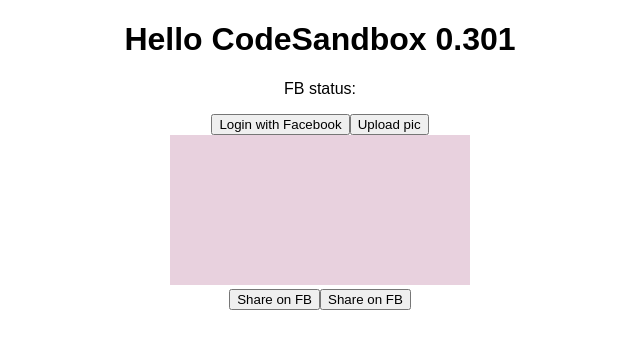
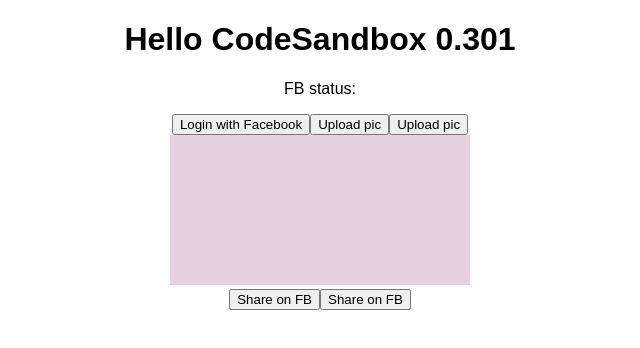
Before and after one commit to aech12/postToFb, a React (Create React App) app: page / in a window 1280 px wide. Shown: the top 348 px of the page, without its empty margins (320-960 px from the left). Built offline with nearby package versions, Linux system fonts and the light colour scheme.

Commit message:
post 8.1

```diff
--- a/src/App.js
+++ b/src/App.js
@@ -87,6 +87,7 @@ export default function App() {
       </p>
       <button onClick={logInToFB}>Login with Facebook</button>
       <button onClick={share2}>Upload pic</button>
+      <button onClick={getMe}>Upload pic</button>
       <Canvas />
       <button onClick={() => shareOnFb()}>Share on FB</button>
       <button onClick={() => me()}>Share on FB</button>
```
